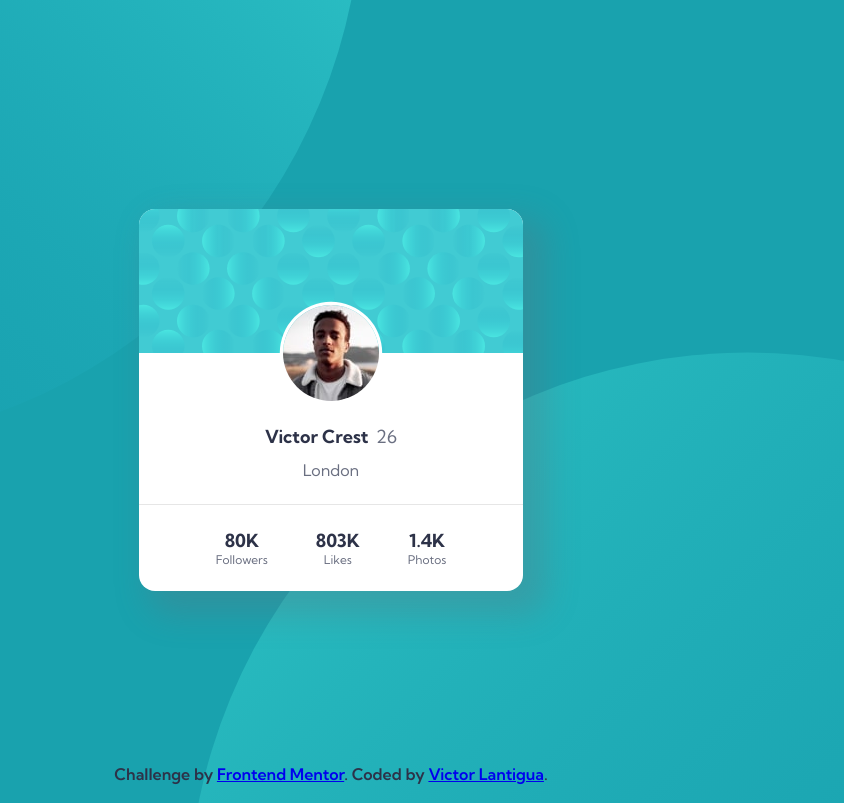
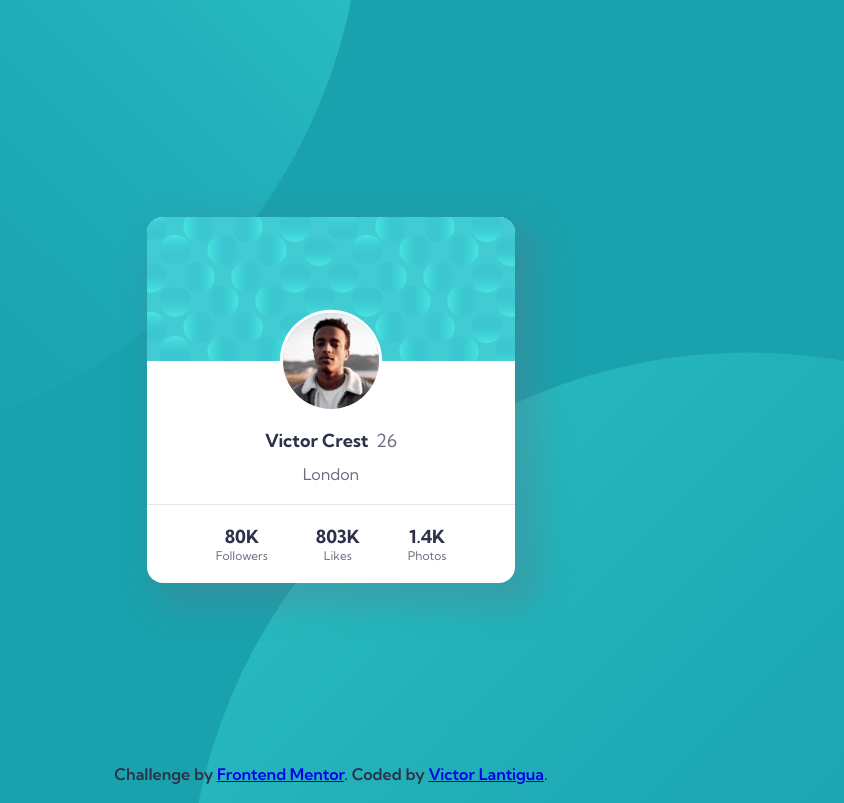
Before and after one commit to lantiguav/profile-card-challenge, a plain HTML site: page index.html in a window 1280 px wide. Shown: the top 803 px of the page, without its empty margins (309-1153 px from the left). Drawn offline with Linux system fonts and the light colour scheme.

Commit message:
fix: reducing spacing

```diff
--- a/styles.css
+++ b/styles.css
@@ -53,7 +53,7 @@ main {
   border-radius: 1rem;
   overflow: hidden;
   width: 100%;
-  max-width: 24rem;
+  max-width: 23rem;
   grid-template-columns: 1fr;
   place-items: center;
   grid-template-rows:
@@ -83,7 +83,7 @@ main {
 
 .card__main {
   width: 100%;
-  padding: 1.5rem 1rem;
+  padding: 1.25rem 1rem;
   border-bottom: 1px var(--gray-100) solid;
 }
 
@@ -109,7 +109,7 @@ main {
 .card__stats {
   display: flex;
   gap: 3rem;
-  padding: 1.5rem 1rem;
+  padding: 1.25rem 1rem;
   justify-content: center;
   width: 100%;
 }
```
